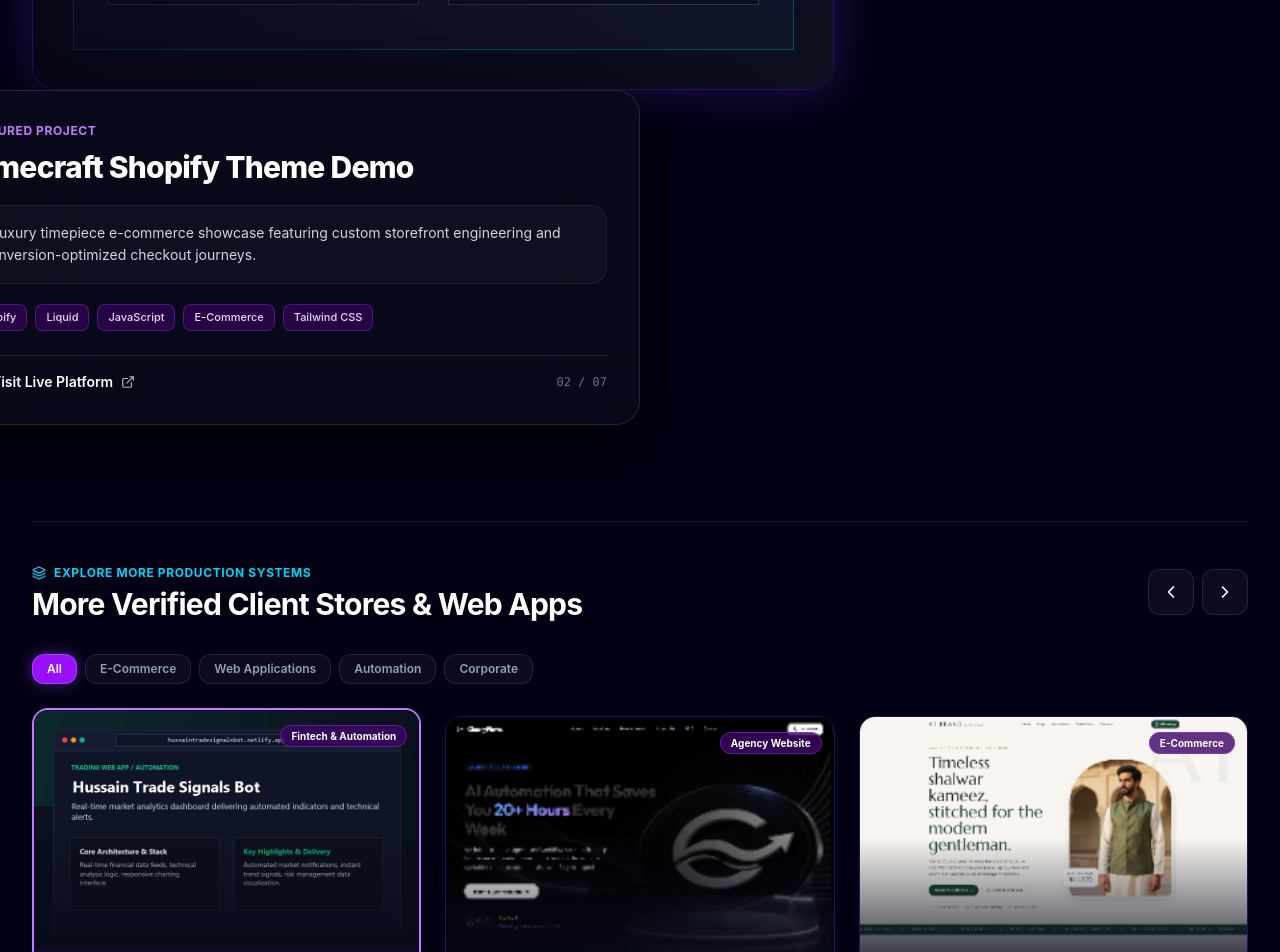
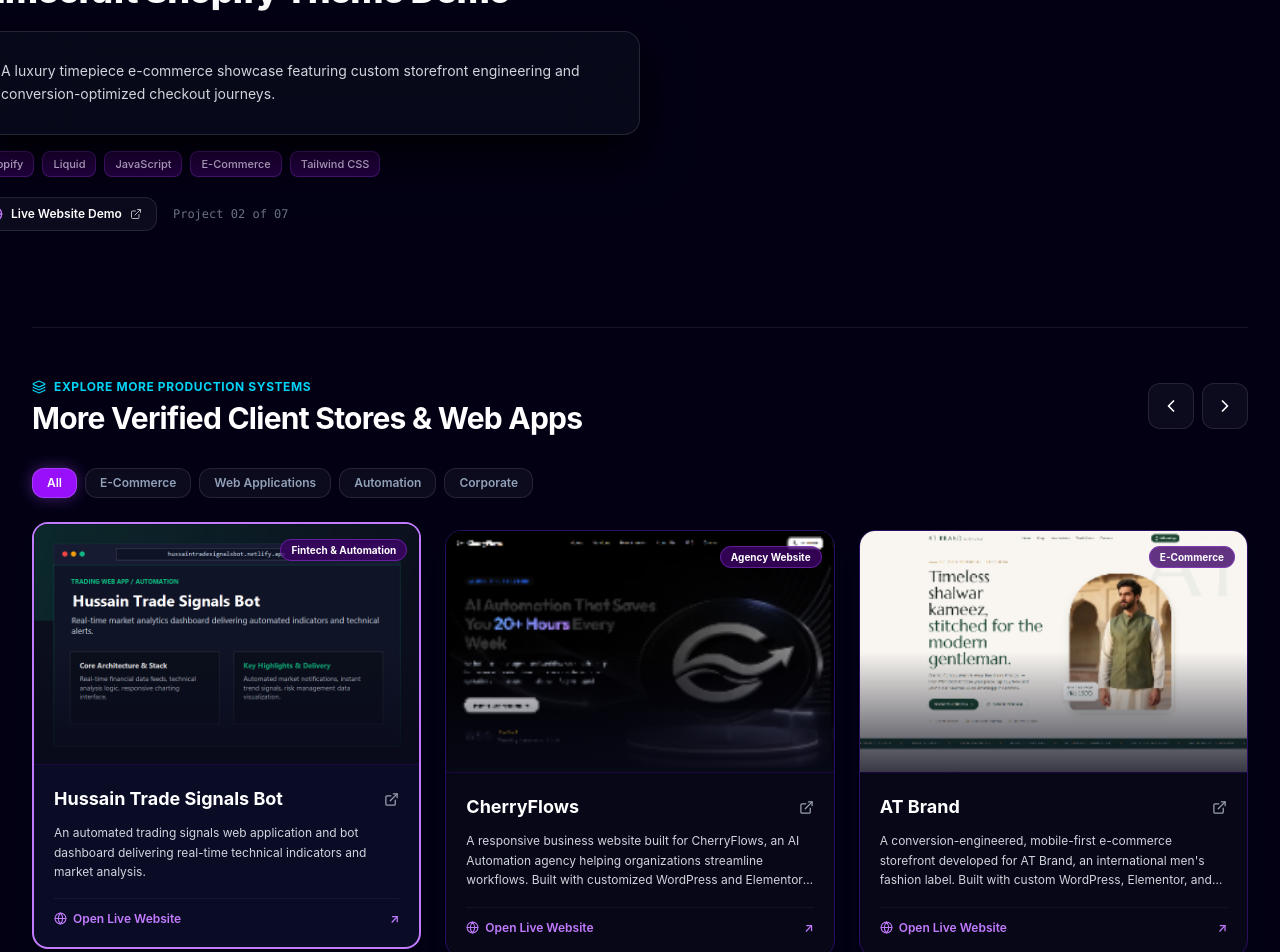
Before and after one commit to mhussain-codes/hussain-web-solutions, a React (Vite) app: page / in a window 1280 px wide. Shown: the part 4420-5372 px from the top of the page. Built offline with nearby package versions, Linux system fonts and the light colour scheme; a web font is replaced by a local one.

Commit message:
feat: add comprehensive structured outline descriptions and exact sample typography to project showcase

```diff
--- a/src/components/Projects.jsx
+++ b/src/components/Projects.jsx
@@ -27,14 +27,25 @@
   const [filter, setFilter] = useState('All');
   const [activeCarouselIdx, setActiveCarouselIdx] = useState(0);
 
-  // All 7 projects with resolved images
+  // Predefined high-fidelity outlines matching the style in the user's sample image
+  const projectOutlines = {
+    'at-brand': "A conversion-engineered, mobile-first e-commerce storefront developed for AT Brand, an international men's fashion label. Built with custom WordPress, Elementor, and WooCommerce architecture, it features seamless multi-currency checkout, responsive product variant selectors, and sub-second catalog navigation. The platform elevates their digital retail experience, providing global shoppers with a frictionless, premium shopping journey across all devices.",
+    'unique-match-maker': "A modern community matrimonial and candidate profile discovery web application built with clean frontend architecture. Engineered using React 19, Vite, and Tailwind CSS, it features dynamic multi-criteria matchmaking filters, structured bio-data cards, and accessible zero-layout-shift UI. The application provides families and candidates with an intuitive, private, and secure platform for verified matchmaking discovery.",
+    'hussain-trade-signals-bot': "An automated financial analytics and trading signal platform integrating live crypto and market data feeds. Engineered with real-time technical indicator calculation algorithms, automated alert routing to Telegram and WhatsApp, and interactive risk-to-reward ratio calculators. The dashboard delivers instant, data-driven market intelligence to traders without visual bloat or execution delay.",
+    'timecraft-shopify-theme': "A bespoke Shopify storefront demonstration crafted for luxury watchmakers and heritage lifestyle retailers. Built with custom Shopify Liquid sections, high-resolution product showcase zooms, dynamic slide-out cart drawers, and conversion-focused customer journeys. Tailored to demonstrate enterprise-grade speed optimization, variant switching, and luxury brand storytelling.",
+    'cherryflows': "A responsive business website built for CherryFlows, an AI Automation agency helping organizations streamline workflows. Built with customized WordPress and Elementor architectures, it integrates appointment booking engines, interactive service tiers, and automated lead capture pipelines to drive qualified client conversions.",
+    'skillpathhub': "An interactive course and skills roadmap web portal designed for digital learners and educators. Built with responsive layout structures, organized curriculum roadmaps, and frictionless navigation to help students track skill progression and career milestones with clarity.",
+    'aqua-life': "A sustainable industrial water filtration corporate platform engineered for B2B inquiry generation and technical equipment showcasing. Features structured engineering specifications, responsive product galleries, and streamlined inquiry routing for international commercial clients."
+  };
+
+  // All 7 projects with resolved images and comprehensive outlines
   const allProjects = (projects && projects.length > 0 ? projects : [
     {
       id: 'at-brand',
       name: 'AT Brand – Modern E-Commerce Storefront',
       badge: 'Shopify Storefront',
       category: 'E-Commerce',
-      description: 'High-converting custom Shopify storefront with optimized checkout flow, sub-second load times, and custom Liquid components engineered for international retail brands.',
+      description: projectOutlines['at-brand'],
       image: '/images/at-brand.png',
       url: 'https://atbrand.store',
       technologies: ['Shopify', 'Liquid', 'Tailwind CSS', 'JavaScript', 'E-Commerce']
@@ -44,7 +55,7 @@
       name: 'Unique Match Maker – Interactive Web Application',
       badge: 'Full Stack React App',
       category: 'Web Applications',
-      description: 'A dignified matrimonial matchmaking and profile discovery web application built with modern frontend architecture, criteria filtering, and responsive discovery.',
+      description: projectOutlines['unique-match-maker'],
       image: '/images/unique-match-maker.png',
       url: 'https://unique-match-maker.vercel.app/',
       technologies: ['React 19', 'Vite', 'Tailwind CSS', 'Responsive UI']
@@ -54,7 +65,7 @@
       name: 'Hussain Trade Signals – Fintech Bot & Analytics',
       badge: 'Fintech & Automation',
       category: 'Automation',
-      description: 'An automated trading signals web application delivering real-time technical indicators, risk management metrics, and automated alert routing.',
+      description: projectOutlines['hussain-trade-signals-bot'],
       image: '/images/trade-signals.png',
       url: 'https://hussaintradesignalsbot.netlify.app/',
       technologies: ['React', 'Financial APIs', 'Telegram Alerts', 'Automation']
@@ -64,7 +75,7 @@
       name: 'Timecraft – Luxury Watchmaker Shopify Theme',
       badge: 'Shopify Storefront',
       category: 'E-Commerce',
-      description: 'A bespoke luxury timepiece e-commerce showcase featuring high-speed product rendering and conversion-optimized customer journeys.',
+      description: projectOutlines['timecraft-shopify-theme'],
       image: '/images/timecraft.png',
       url: 'https://mhussain-codes.github.io/timecraft-shopify-theme/demo-preview/',
       technologies: ['Shopify', 'Liquid', 'Cart Drawer', 'Performance']
@@ -74,7 +85,7 @@
       name: 'CherryFlows – AI Automation Agency Portal',
       badge: 'Agency Website',
       category: 'Corporate',
-      description: 'A responsive business website tailored for an AI Automation agency featuring appointment booking, lead capture, and service pricing tiers.',
+      description: projectOutlines['cherryflows'],
       image: '/images/cherryflows.png',
       url: 'https://cherryflows.com/',
       technologies: ['WordPress', 'Elementor Pro', 'Booking Engine']
@@ -84,7 +95,7 @@
       name: 'SkillPathHub – Digital Learning Platform',
       badge: 'Education Platform',
       category: 'Web Applications',
-      description: 'An interactive course and skills roadmap portal designed for modern digital learners with clean typography and fast course browsing.',
+      description: projectOutlines['skillpathhub'],
       image: '/images/skillpathhub.png',
       url: 'https://sandybrown-gaur-200812.hostingersite.com/',
       technologies: ['React', 'WordPress', 'LMS Engine', 'Responsive']
@@ -94,20 +105,21 @@
       name: 'Aqua Life – Environmental Corporate Platform',
       badge: 'Corporate Website',
       category: 'Corporate',
-      description: 'A sustainable industrial water filtration corporate website engineered for B2B inquiry routing, equipment specs, and lead capture.',
+      description: projectOutlines['aqua-life'],
       image: '/images/aqua-life.png',
       url: 'https://paleturquoise-coyote-717141.hostingersite.com/',
       technologies: ['Web Design', 'B2B Lead Flow', 'Tailwind CSS']
     }
   ]).map(p => ({
     ...p,
+    outlineText: p.description?.length > 90 ? p.description : (projectOutlines[p.id] || p.overview || p.description),
     resolvedImage: resolveImage(p.image, p.id)
   }));
 
   // Top 2 Recent Featured Projects (Showcased in Staggered Frosted-Glass Hero Style)
   const topTwoProjects = allProjects.slice(0, 2);
 
-  // The remaining 5 projects (Showcased in the interactive 3D Compact Slider)
+  // The remaining 5 projects (Showcased in the interactive Compact Section)
   const remainingProjects = allProjects.slice(2);
 
   const filteredRemaining = filter === 'All'
@@ -124,7 +136,7 @@
 
   return (
     <section id="projects" className="flex flex-col items-center justify-center py-20 px-4 sm:px-8 max-w-7xl mx-auto z-[20] w-full">
-      {/* Header */}
+      {/* Section Header */}
       <motion.div
         initial={{ opacity: 0, y: -20 }}
         whileInView={{ opacity: 1, y: 0 }}
@@ -145,9 +157,9 @@
       </motion.div>
 
       {/* ========================================================================= */}
-      {/* PART 1: TOP 2 RECENT PROJECTS (Staggered Frosted-Glass Style from Image 2) */}
+      {/* PART 1: TOP 2 RECENT PROJECTS (Exact Staggered Layout from Sample Image 2)  */}
       {/* ========================================================================= */}
-      <div className="w-full space-y-24 mb-24">
+      <div className="w-full space-y-28 mb-24">
         {topTwoProjects.map((project, idx) => {
           const isEven = idx % 2 === 0;
           return (
@@ -161,7 +173,7 @@
             >
               {/* Project Image Column */}
               <div
-                className={`lg:col-span-8 relative rounded-3xl overflow-hidden border border-[#2A0E61] bg-[#0c0f26]/80 shadow-[0_0_50px_rgba(112,66,248,0.25)] group ${
+                className={`lg:col-span-7 relative rounded-3xl overflow-hidden border border-[#2A0E61] bg-[#0c0f26]/80 shadow-[0_0_50px_rgba(112,66,248,0.25)] group ${
                   isEven ? 'lg:order-2 lg:ml-auto' : 'lg:order-1 lg:mr-auto'
                 }`}
               >
@@ -171,34 +183,36 @@
                     alt={project.name}
                     className="w-full h-full object-cover object-top transition-transform duration-700 group-hover:scale-105"
                   />
-                  {/* Subtle ambient overlays */}
-                  <div className="absolute inset-0 bg-gradient-to-tr from-[#030014]/60 via-transparent to-purple-900/20 pointer-events-none" />
+                  <div className="absolute inset-0 bg-gradient-to-tr from-[#030014]/50 via-transparent to-purple-900/20 pointer-events-none" />
                 </div>
               </div>
 
-              {/* Overlapping Frosted Glass Description Card */}
+              {/* Text & Overlapping Frosted Glass Outline Column (Image 2 Structure) */}
               <div
                 className={`lg:col-span-6 z-20 ${
                   isEven
-                    ? 'lg:order-1 lg:mr-[-100px]'
-                    : 'lg:order-2 lg:ml-[-100px]'
+                    ? 'lg:order-1 lg:mr-[-60px]'
+                    : 'lg:order-2 lg:ml-[-60px]'
                 }`}
               >
-                <div className="p-6 sm:p-8 rounded-3xl bg-[#08091a]/90 backdrop-blur-2xl border border-white/[0.12] shadow-[0_20px_60px_rgba(0,0,0,0.85)] hover:border-purple-500/50 transition-all duration-300">
-                  <span className="text-xs font-bold uppercase tracking-wider text-purple-400 mb-2 block">
+                {/* Header Outline Information */}
+                <div className="mb-4">
+                  <span className="text-xs font-bold uppercase tracking-wider text-purple-400 block mb-1.5">
                     Featured Project
                   </span>
-                  <h3 className="text-2xl sm:text-3xl font-extrabold text-white tracking-tight leading-snug">
+                  <h3 className="text-2xl sm:text-3xl lg:text-4xl font-extrabold text-white tracking-tight leading-snug">
                     {project.name}
                   </h3>
-
-                  <div className="mt-4 p-4 rounded-2xl bg-white/[0.03] border border-white/[0.06] text-gray-300 text-sm leading-relaxed">
-                    {project.description}
                 </div>
 
-                  {/* Technologies tags */}
+                {/* Frosted Glass Outline Paragraph */}
+                <div className="p-6 sm:p-7 rounded-2xl bg-[#08091a]/90 backdrop-blur-2xl border border-white/[0.12] shadow-[0_20px_50px_rgba(0,0,0,0.85)] hover:border-purple-500/50 transition-all duration-300 text-gray-300 text-sm leading-relaxed">
+                  {project.outlineText}
+                </div>
+
+                {/* Technologies pills */}
                 {project.technologies && (
-                    <div className="flex flex-wrap gap-2 mt-5">
+                  <div className="flex flex-wrap gap-2 mt-4">
                     {project.technologies.slice(0, 5).map(tech => (
                       <span
                         key={tech}
@@ -210,20 +224,20 @@
                   </div>
                 )}
 
-                  {/* Live link */}
-                  <div className="mt-6 pt-4 border-t border-white/10 flex items-center justify-between">
+                {/* Minimalist Globe Icon Link (Exact Image 2 Style) */}
+                <div className="mt-5 flex items-center gap-4">
                   <a
                     href={project.url}
                     target="_blank"
                     rel="noreferrer noopener"
-                      className="inline-flex items-center gap-2 text-sm font-semibold text-white hover:text-purple-300 transition-colors group/link"
+                    className="inline-flex items-center gap-2 px-3.5 py-2 rounded-xl bg-white/[0.04] border border-white/10 hover:border-purple-500/60 hover:bg-purple-600/20 text-white text-xs font-semibold transition-all group/link"
+                    aria-label={`Visit ${project.name}`}
                   >
-                      <Globe size={18} className="text-purple-400 group-hover/link:rotate-45 transition-transform" />
-                      <span>Visit Live Platform</span>
-                      <ExternalLink size={14} className="opacity-70 group-hover/link:translate-x-0.5 transition-transform" />
+                    <Globe size={16} className="text-purple-400 group-hover/link:rotate-45 transition-transform" />
+                    <span>Live Website Demo</span>
+                    <ExternalLink size={12} className="opacity-70 group-hover/link:translate-x-0.5 transition-transform" />
                   </a>
-                    <span className="text-xs text-gray-500 font-mono">0{idx + 1} / 0{allProjects.length}</span>
-                  </div>
+                  <span className="text-xs text-gray-500 font-mono">Project 0{idx + 1} of 0{allProjects.length}</span>
                 </div>
               </div>
             </motion.div>
@@ -232,9 +246,9 @@
       </div>
 
       {/* ========================================================================= */}
-      {/* PART 2: INNOVATIVE COMPACT CAROUSEL FOR ALL OTHER WEBSITES (Compact Size) */}
+      {/* PART 2: COMPACT INNOVATIVE SHOWCASE FOR REMAINING WEBSITES (Page Lamba Na Ho) */}
       {/* ========================================================================= */}
-      <div className="w-full pt-10 border-t border-white/[0.08]">
+      <div className="w-full pt-12 border-t border-white/[0.08]">
         <div className="flex flex-col sm:flex-row items-center justify-between gap-4 mb-8">
           <div>
             <div className="inline-flex items-center gap-2 text-xs font-bold uppercase tracking-wider text-cyan-400 mb-1">
@@ -246,7 +260,7 @@
             </h3>
           </div>
 
-          {/* Carousel Controls */}
+          {/* Carousel Arrows */}
           <div className="flex items-center gap-2">
             <button
               onClick={handlePrev}
@@ -318,20 +332,23 @@
                   </div>
                 </div>
 
-              {/* Text content */}
+                {/* Outline Text & Details */}
                 <div className="p-5 flex flex-col flex-1 justify-between">
                   <div>
                     <h4 className="text-lg font-bold text-white group-hover:text-purple-300 transition-colors flex items-center justify-between">
                       <span>{project.name}</span>
                       <ExternalLink size={15} className="text-gray-400 group-hover:text-purple-400 transition-colors shrink-0 ml-2" />
                     </h4>
-                  <p className="mt-2 text-xs text-gray-300 line-clamp-3 leading-relaxed">
-                    {project.description}
+                    <p className="mt-2.5 text-xs text-gray-300 line-clamp-3 leading-relaxed">
+                      {project.outlineText}
                     </p>
                   </div>
 
                   <div className="mt-4 pt-3 border-t border-white/5 flex items-center justify-between text-xs font-semibold text-purple-400">
+                    <span className="flex items-center gap-1.5">
+                      <Globe size={13} />
                       <span>Open Live Website</span>
+                    </span>
                     <span className="group-hover:translate-x-1 transition-transform">↗</span>
                   </div>
                 </div>
```
Lines whose indentation alone changed are shown as unchanged.
